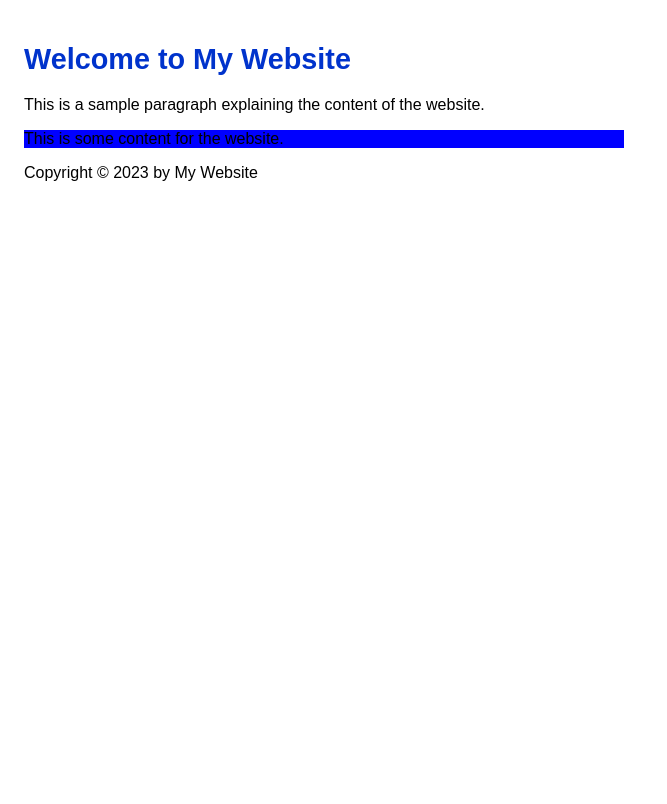
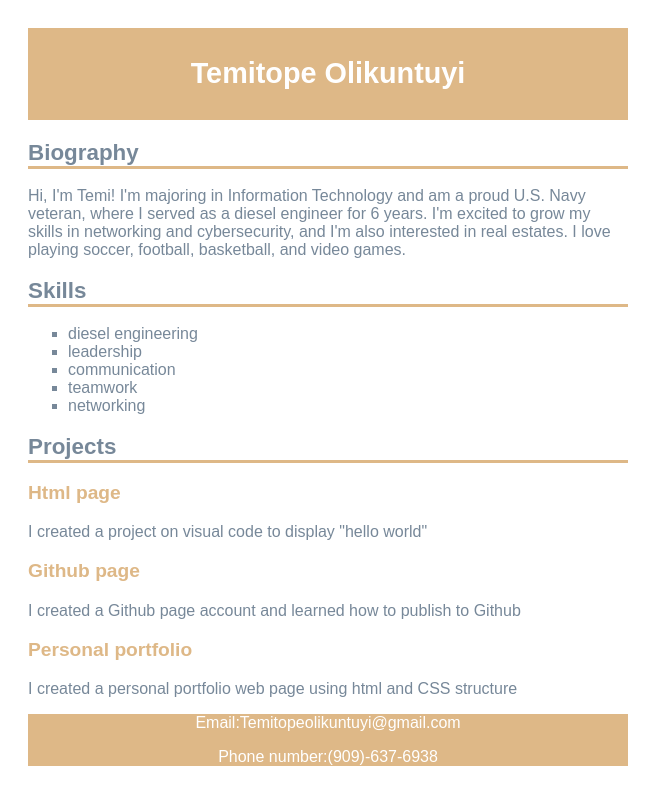
Before and after one commit to Temmytee16/COMP001A.LectureActivity2, a plain HTML site: page index.html in a window 1280 px wide. Shown: the whole page, without its empty margins (0-667 px from the left). Drawn offline with Linux system fonts and the light colour scheme.

```diff
--- a/index.html
+++ b/index.html
@@ -7,14 +7,48 @@
     <link rel="stylesheet" href="main.css">
 </head>
 <body>
+    <!-- This is the header container that will contain my name -->
     <header>
-        <h1>Welcome to My Website</h1>
+        <h1>Temitope Olikuntuyi</h1>
     </header>
 
-    <p>This is a sample paragraph explaining the content of the website.</p>
-<div class="content"> <p>This is some content for the website.</p> </div>
+<!--This is the header that contains my biography-->
+    <h2>Biography</h2>
 
+    <p>Hi, I'm Temi! I'm majoring in Information Technology and am a proud U.S. Navy veteran, where I served as a diesel engineer for 6 years. I'm excited to grow my skills in networking and cybersecurity, and I'm also interested in real estates. I love playing soccer, football, basketball, and video games.
+</p>
+
+<!--This is the Header contains my personal skills  that -->
+<h2>Skills</h2>
+<ul>
+    <li>diesel engineering</li>
+    <li>leadership</li>
+    <li>communication</li>
+    <li>teamwork</li>
+    <li>networking</li>
+</ul>
+
+<!--This is the header that contains my projects that i have worked on-->
+<h2>Projects</h2>
+
+<!--This is the subheader that contains my first projects-->
+<h3>Html page</h3>
+<p>I created a project on visual code to display "hello world"</p>
+
+<!--This is the subheader that contains my second projects-->
+<h3>Github page</h3>
+<p>I created a Github page account and learned how to publish to Github </p>
+
+<!--This is the subheader that contains my third projects-->
+<h3>Personal portfolio</h3>
+<p>I created a personal portfolio web page using html and CSS structure</p>
+
+
+
+
+<!--This is the footer that contains my contact information-->
     <footer>
-        <p>Copyright © 2023 by My Website</p>
+        <p>Email:Temitopeolikuntuyi@gmail.com</p>
+        <p>Phone number:(909)-637-6938</p>
     </footer>
 </body>
--- a/main.css
+++ b/main.css
@@ -1,28 +1,45 @@
 /*
 Primary stylesheet for COMP001A Lecture Activity 2
 Author: Temitope Olikuntuyi
-Purpose:CSS styling with error
+Purpose:CSS styling with external stylesheet
 */
 /* CSS for COMP001A Lecture Activity 2 */
 
 body {
     font-family: sans-serif;
-    padding: 1em;
+    padding: 20px;
+    color: lightslategray;
     max-width: 600px;
 }
 
+header {
+    background-color: burlywood;
+    color: white;
+    padding: 10px;
+    text-align: center;
+    margin-bottom: 20px;
+}
 h1 {
     font-size: 180%;
-    color: #0033cc;
+    color:white;
 }
 
 h2 {
     font-size: 140%;
-    border-bottom: 3px solid #0033cc;
+    border-bottom: 3px solid burlywood;
 }
 
 ul {
     list-style-type: square;
 }
-/* Intentional CSS Error */
-.content { background-color: blue; }
+h3 {
+    font-size: 120%;
+    color: burlywood;
+
+}
+footer {
+    background-color: burlywood;
+    color: white;
+    margin: 2px 0;
+    text-align: center;
+}
```
Also changed, not shown: 2 other files.
